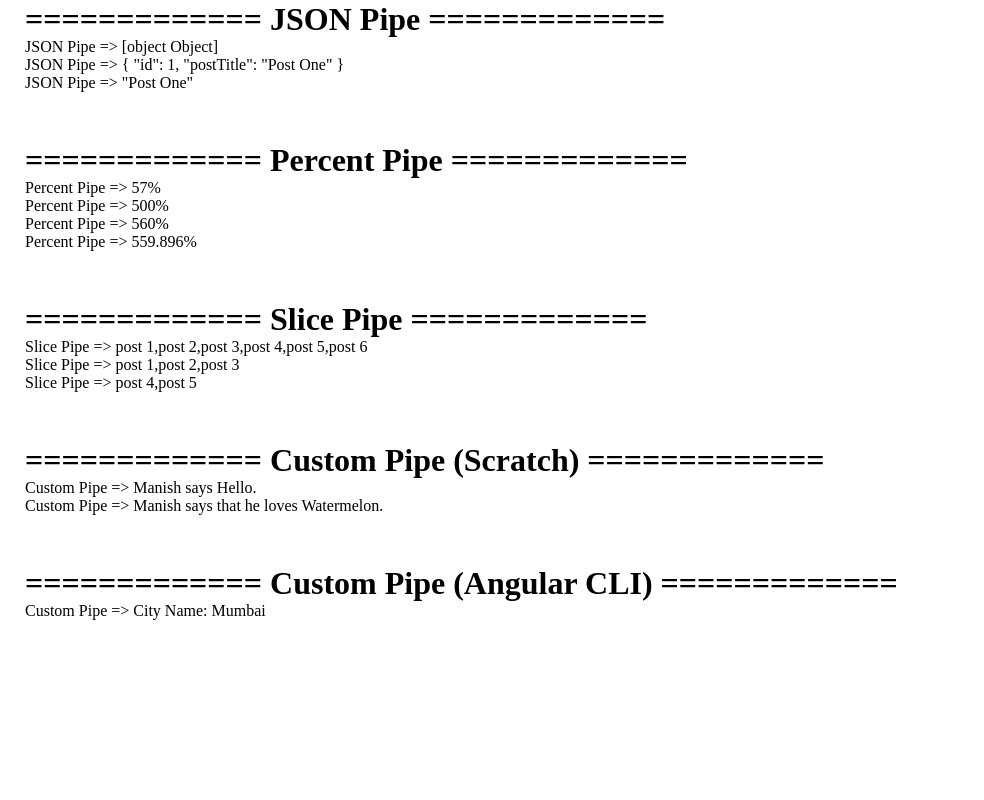
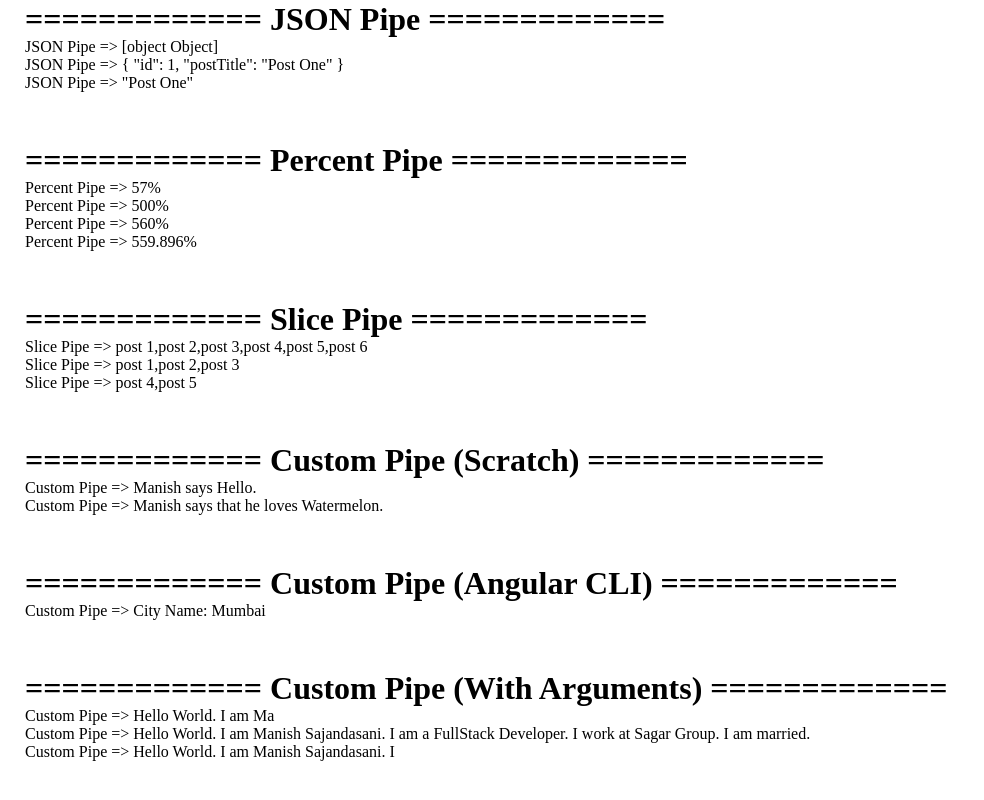
Before and after one commit to manishsajandasani/octacademy-angular, an Angular app: page / in a window 1280 px wide. Shown: the part 3620-4420 px from the top of the page, without its empty margins (0-984 px from the left). Built offline with nearby package versions, Linux system fonts and the light colour scheme.

Commit message:
Custom Pipe: Angular CLI with Arguments

```diff
--- /dev/null
+++ b/src/app/Pipes/summary.pipe.ts
@@ -0,0 +1,12 @@
+import { Pipe, PipeTransform } from '@angular/core';
+
+@Pipe({
+  name: 'summary'
+})
+export class SummaryPipe implements PipeTransform {
+
+  transform(value: string, length?: number) {
+    return value.substring(0, length);
+  }
+
+}
--- a/src/app/app.component.html
+++ b/src/app/app.component.html
@@ -164,6 +164,12 @@
 <!-- Append 'City Name: ' -->
 <p>Custom Pipe => {{ "Mumbai" | appendCLI }}</p>
 
+<h1 style="margin-top: 50px;">============= Custom Pipe (With Arguments) =============</h1>
+<!-- Reduce a String to defined no. of characters -->
+<p>Custom Pipe => {{ pipeCustomString | summary : 20 }}</p>
+<p>Custom Pipe => {{ pipeCustomString | summary }}</p>
+<p>Custom Pipe => {{ pipeCustomString | summary : 40}}</p>
+
 <br>
 <br>
 <br>
--- a/src/app/app.component.ts
+++ b/src/app/app.component.ts
@@ -122,4 +122,5 @@ export class AppComponent implements AfterViewInit {
   pipeSlice: Array<string> = [
     "post 1", "post 2", "post 3", "post 4", "post 5", "post 6"
   ];
+  pipeCustomString: string = "Hello World. I am Manish Sajandasani. I am a FullStack Developer. I work at Sagar Group. I am married.";
 }
--- a/src/app/app.module.ts
+++ b/src/app/app.module.ts
@@ -8,6 +8,7 @@ import { NavbarComponent } from './navbar/navbar.component';
 import { PostComponent } from './post/post.component';
 import { AppendPipe } from './Pipes/append.pipe';
 import { AppendCLIPipe } from './Pipes/append-cli.pipe';
+import { SummaryPipe } from './Pipes/summary.pipe';
 
 @NgModule({
   declarations: [
@@ -15,7 +16,8 @@ import { AppendCLIPipe } from './Pipes/append-cli.pipe';
     NavbarComponent,
     PostComponent,
     AppendPipe,
-    AppendCLIPipe
+    AppendCLIPipe,
+    SummaryPipe
   ],
   imports: [
     BrowserModule,
```
Also changed, not shown: 1 other file (tests, documents, lock files or other folders).
